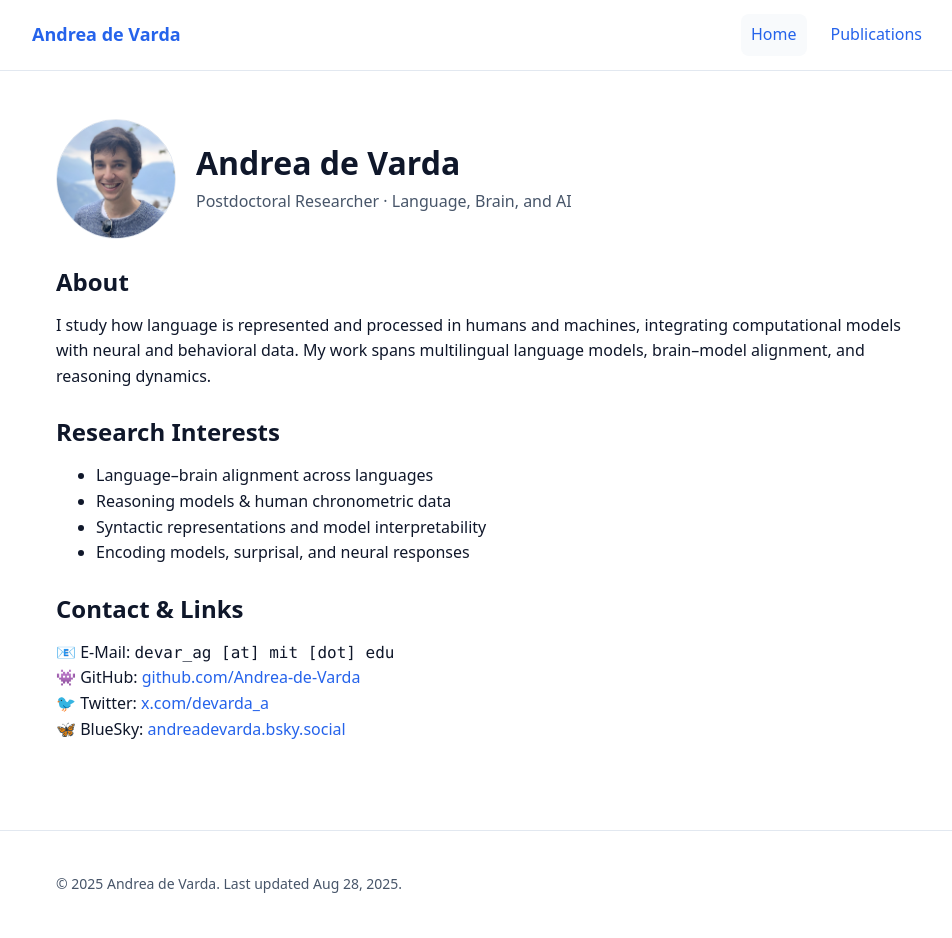
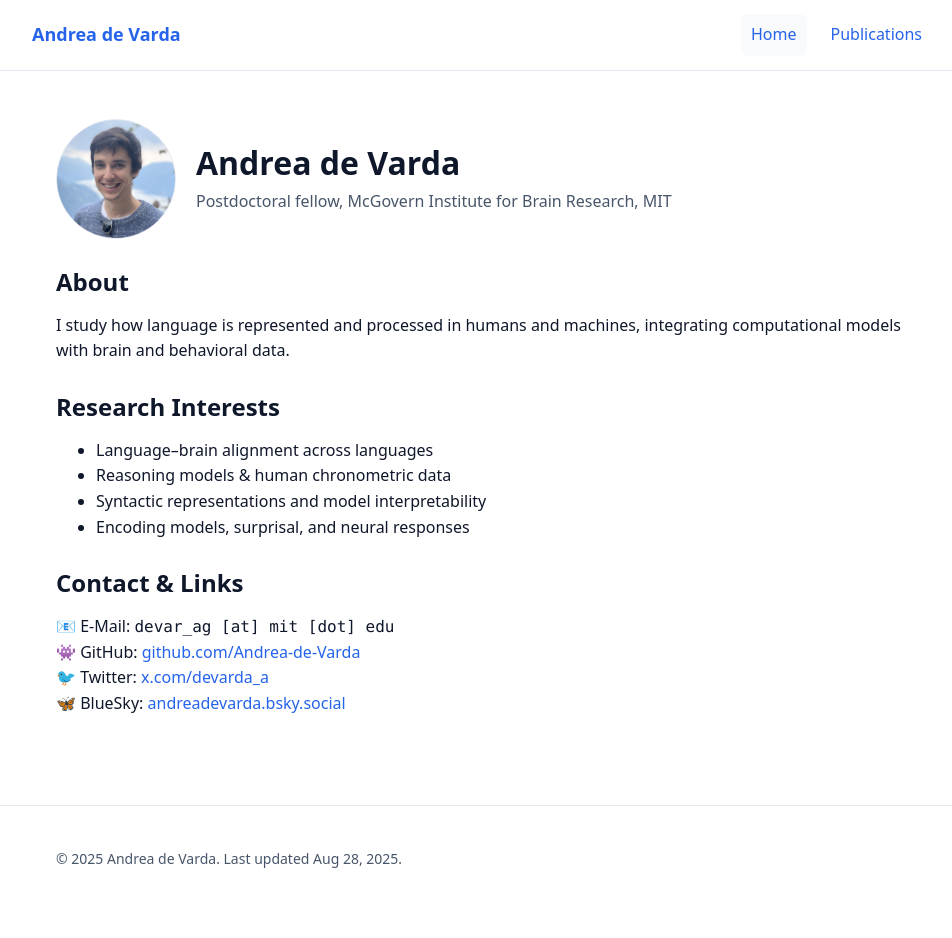
Before and after one commit to Andrea-de-Varda/Andrea-de-Varda.github.io, a Jekyll site: the page built from index.md, in a window 1280 px wide. Shown: the whole page, without its empty margins (158-1110 px from the left). Built offline with Jekyll 4.4.1, drawn with Linux system fonts in a browser that asks for light colours; after the commit the page ends 912 px from its top, so only the background shows below that.

Commit message:
Update index.md

```diff
--- a/index.md
+++ b/index.md
@@ -8,15 +8,14 @@ permalink: /
   <img src="{{ '/assets/img/profile.jpg' | relative_url }}" alt="headshot" class="avatar">
   <div>
     <h1 class="name">Andrea de Varda</h1>
-    <p class="tagline">Postdoctoral Researcher · Language, Brain, and AI</p>
+    <p class="tagline">Postdoctoral fellow, McGovern Institute for Brain Research, MIT</p>
   </div>
 </div>
 
 <section>
   <h2>About</h2>
   <p>
-  I study how language is represented and processed in humans and machines, integrating computational models with neural and behavioral data.
-  My work spans multilingual language models, brain–model alignment, and reasoning dynamics.
+  I study how language is represented and processed in humans and machines, integrating computational models with brain and behavioral data.
   </p>
 </section>
 
```
